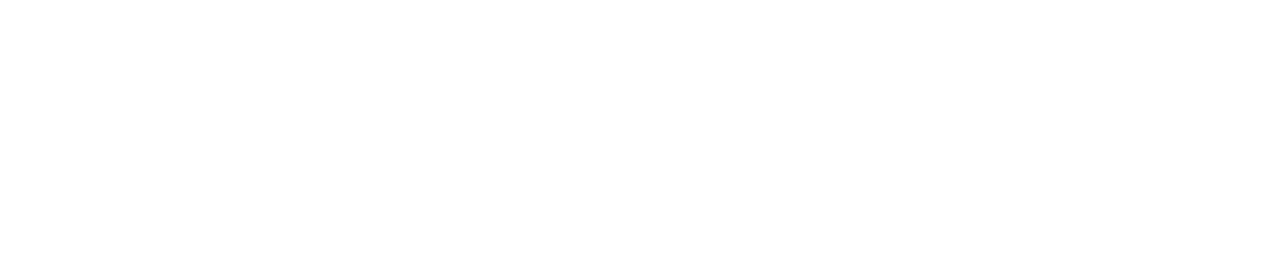
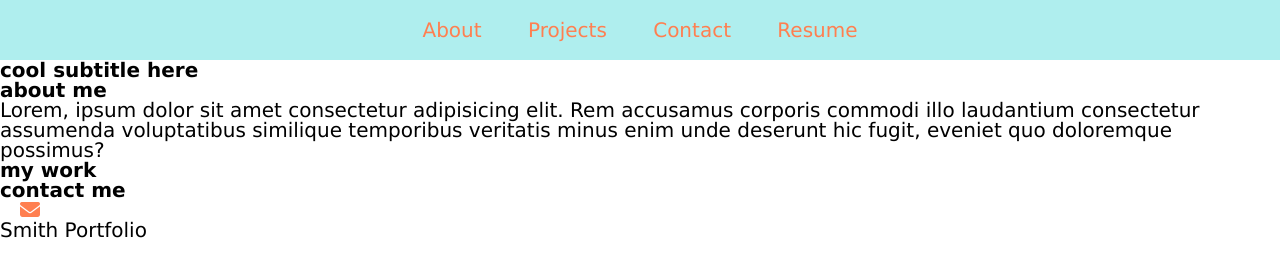
Before and after one commit to chelssmith/chels_portfolio, a plain HTML site: page index.html in a window 1280 px wide. Drawn offline with Linux system fonts and the light colour scheme.

Commit message:
header setup

```diff
--- /dev/null
+++ b/assets/css/reset.css
@@ -0,0 +1,29 @@
+* {
+  margin: 0;
+  padding: 0;
+  box-sizing: border-box;
+}
+
+html {
+  height: 100%;
+}
+
+body {
+  min-height: 100%;
+  line-height: 1;
+  font-family: sans-serif;
+}
+
+h1, h2, h3, h4, h5, h6 {
+  font-size: 100%;
+}
+
+input, select, option, optgroup, textarea, button,
+pre, code {
+  font-size: 100%;
+  font-family: inherit;
+}
+
+ol, ul {
+  list-style: none;
+}
--- /dev/null
+++ b/assets/css/style.css
@@ -0,0 +1,32 @@
+* {
+    padding: 0;
+    margin: 0;
+    box-sizing: border-box;
+}
+
+body {
+    background-color: cornsilk
+    position: relative;
+    font-size: 20px;
+    font-family:"Verdana", "Geneva", "Tahoma", "sans-serif";
+}
+
+li {
+    display: inline;
+    padding: 20px;
+    text-decoration: none;
+}
+
+a {
+    text-decoration: none;
+    color: coral;
+
+}
+
+header {
+    height: 60px;
+    width: 100%;
+    line-height: 60px;
+    background-color: paleturquoise;
+    text-align: center;
+}
--- a/index.html
+++ b/index.html
@@ -1,12 +1,61 @@
 <!DOCTYPE html>
 <html lang="en">
+
 <head>
-    <meta charset="UTF-8">
-    <meta http-equiv="X-UA-Compatible" content="IE=edge">
-    <meta name="viewport" content="width=device-width, initial-scale=1.0">
-    <title>Document</title>
+  <meta charset="UTF-8">
+  <meta http-equiv="X-UA-Compatible" content="IE=edge">
+  <meta name="viewport" content="width=device-width, initial-scale=1.0">
+  <title>Chelsea Smith</title>
+  <script src="https://kit.fontawesome.com/39e5edea6f.js" crossorigin="anonymous"></script>
+  <link rel="stylesheet" href="./assets/css/reset.css" />
+  <link rel="stylesheet" href="./assets/css/style.css" />
 </head>
+
 <body>
 
+  <header>
+    <div class="header">
+        <li><a href="about">About</a></li>
+        <li><a href="projects">Projects</a></li>
+        <li><a href="contact">Contact</a></li>
+        <li><a href="resume">Resume</a></li>
+    </div>
+  </header>
+
+
+  <section class="hero-image">
+    <h1>cool subtitle here</h1>
+  </section>
+
+  <section class="about-me">
+    <h1>about me</h1>
+    <p>Lorem, ipsum dolor sit amet consectetur adipisicing elit. Rem accusamus corporis commodi illo laudantium
+      consectetur assumenda voluptatibus similique temporibus veritatis minus enim unde deserunt hic fugit, eveniet quo
+      doloremque possimus?</p>
+  </section>
+  <section class="work">
+    <h1>my work</h1>
+    <div class="flex-container">
+      <div class="flex-item"></div>
+      <div class="flex-item"></div>
+      <div class="flex-item"></div>
+      <div class="flex-item"></div>
+      <div class="flex-item"></div>
+    </div>
+  </section>
+
+  <section class="contact-me">
+    <h1>contact me</h1>
+    <ul>
+      <li><a href="mailto:smith2chelsea2@gmail.com"><i class="fas fa-envelope"></i></a></li>
+    </ul>
+  </section>
+
+
+
+  <footer class="text-center">
+    Smith Portfolio
+  </footer>
 </body>
+
 </html>
```
Also changed, not shown: assets/style.css (deleted).
